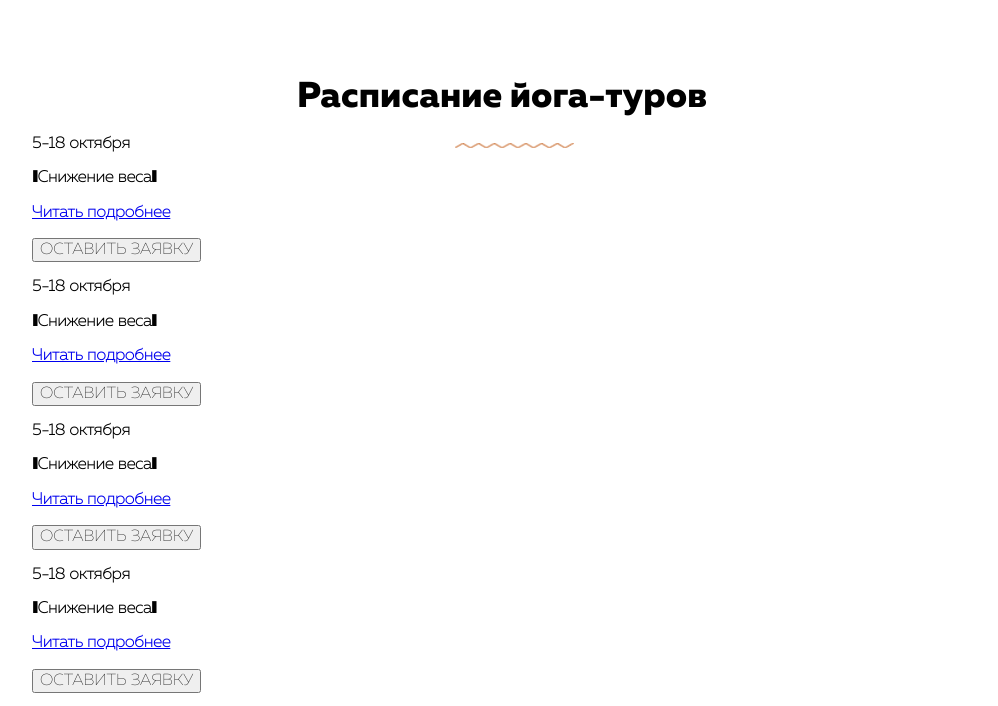
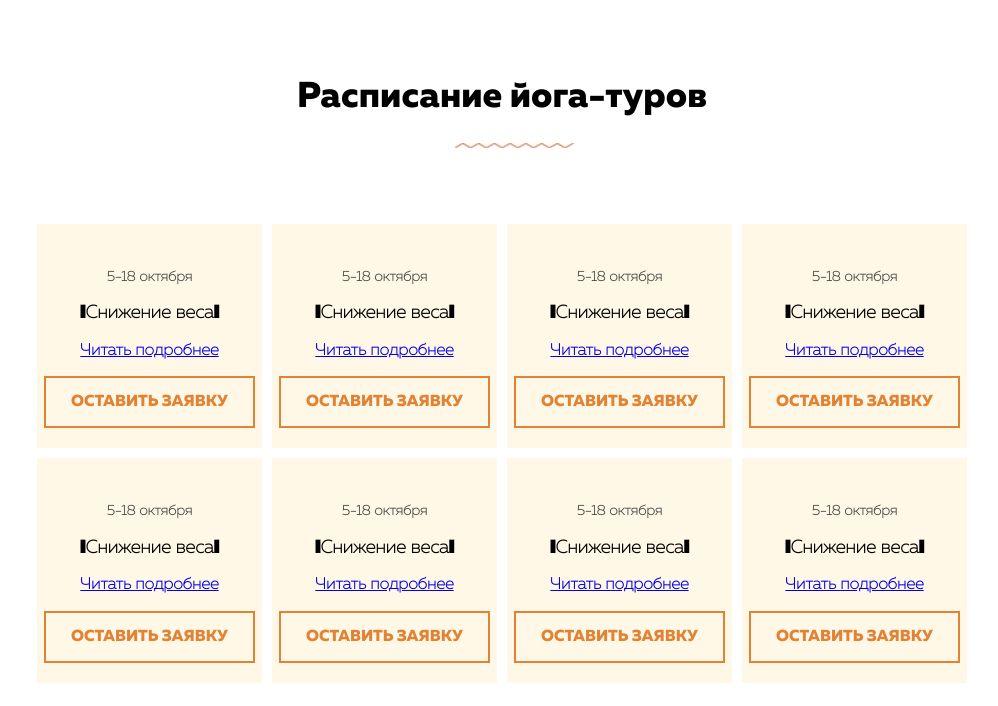
Before and after one commit to Andrian-alt/Yoga-course, a plain HTML site: page index.html in a window 1280 px wide. Shown: the part 2254-2960 px from the top of the page, without its empty margins (138-1136 px from the left). Drawn offline with Linux system fonts and the light colour scheme.

Commit message:
Created sections reasons and request

```diff
--- a/index.html
+++ b/index.html
@@ -118,53 +118,55 @@
             <div class="container">
                 <div class="request-wrap">
                     <h2 class="head-title">Расписание йога-туров</h2>
-                    <div class="reuquest-weight">
+                    <div class="request-schedule">
+                        <div class="request-weight">
                             <p class="request__date">5-18 октября</p>
                             <p class="request__lowering">"Снижение веса"</p>
                             <p><a href="#">Читать подробнее</a></p>
                             <button class="request__btn btn">ОСТАВИТЬ ЗАЯВКУ</button>
                         </div>
-                    <div class="reuquest-weight">
+                        <div class="request-weight">
                             <p class="request__date">5-18 октября</p>
                             <p class="request__lowering">"Снижение веса"</p>
                             <p><a href="#">Читать подробнее</a></p>
                             <button class="request__btn btn">ОСТАВИТЬ ЗАЯВКУ</button>
                         </div>
-                    <div class="reuquest-weight">
+                        <div class="request-weight">
                             <p class="request__date">5-18 октября</p>
                             <p class="request__lowering">"Снижение веса"</p>
                             <p><a href="#">Читать подробнее</a></p>
                             <button class="request__btn btn">ОСТАВИТЬ ЗАЯВКУ</button>
                         </div>
-                    <div class="reuquest-weight">
+                        <div class="request-weight">
                             <p class="request__date">5-18 октября</p>
                             <p class="request__lowering">"Снижение веса"</p>
                             <p><a href="#">Читать подробнее</a></p>
                             <button class="request__btn btn">ОСТАВИТЬ ЗАЯВКУ</button>
                         </div>
-                    <div class="reuquest-weight">
+                        <div class="request-weight">
                             <p class="request__date">5-18 октября</p>
                             <p class="request__lowering">"Снижение веса"</p>
                             <p><a href="#">Читать подробнее</a></p>
                             <button class="request__btn btn">ОСТАВИТЬ ЗАЯВКУ</button>
                         </div>
-                    <div class="reuquest-weight">
+                        <div class="request-weight">
                             <p class="request__date">5-18 октября</p>
                             <p class="request__lowering">"Снижение веса"</p>
                             <p><a href="#">Читать подробнее</a></p>
                             <button class="request__btn btn">ОСТАВИТЬ ЗАЯВКУ</button>
                         </div>
-                    <div class="reuquest-weight">
+                        <div class="request-weight">
                             <p class="request__date">5-18 октября</p>
                             <p class="request__lowering">"Снижение веса"</p>
                             <p><a href="#">Читать подробнее</a></p>
                             <button class="request__btn btn">ОСТАВИТЬ ЗАЯВКУ</button>
                         </div>
-                    <div class="reuquest-weight">
+                        <div class="request-weight">
                             <p class="request__date">5-18 октября</p>
                             <p class="request__lowering">"Снижение веса"</p>
                             <p><a href="#">Читать подробнее</a></p>
                             <button class="request__btn btn">ОСТАВИТЬ ЗАЯВКУ</button>
+                        </div>
                     </div>
                 </div>
                 <!-- /.request-wrap -->
--- a/sass/_grids.sass
+++ b/sass/_grids.sass
@@ -25,6 +25,18 @@
         position: absolute
         bottom: -70%
         left: 45%
+.btn
+    +Bold
+    border: 2px solid #e28234
+    background: transparent
+    color: #e28234
+
+    padding:  15px 25px
+    &:hover
+        background: #e28234
+        color: #ffffff
+
+
 
 
 
--- /dev/null
+++ b/sass/sections/_request.sass
@@ -0,0 +1,23 @@
+.request
+    padding-bottom: 80px
+    &-schedule
+        display: flex
+        flex-wrap: wrap
+        text-align: center
+        justify-content: center
+        margin-top: 100px
+    &-weight
+        margin: 5px
+        display: block
+        background-color: #fff8e6
+        width: 225px
+
+        padding-top: 31px
+        padding-bottom: 20px
+
+    &__date
+        color: #4b4b4b
+        font-size: 14px
+
+    &__lowering
+        font-size: 18px
--- a/sass/style.sass
+++ b/sass/style.sass
@@ -4,3 +4,4 @@
 @import 'sections/header'
 @import 'sections/about'
 @import 'sections/reasons'
+@import 'sections/request'
```
Also changed, not shown: css/style.css, 1 other file. Lines whose indentation alone changed are shown as unchanged.
